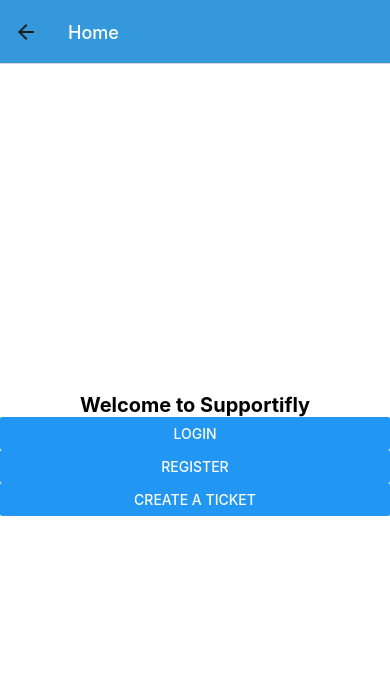
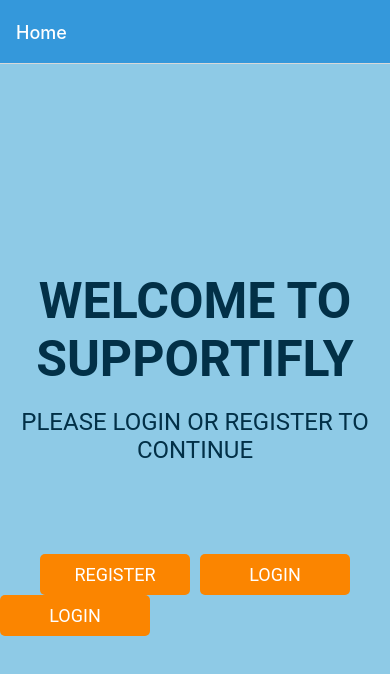
Before and after one commit to diegovelasquezweb/Shoppi-App, a React Native app: screen /mainScreen in a window 390 px wide. Shown: the top 674 px of the page. Built offline with nearby package versions, Linux system fonts and the light colour scheme; no server answers; the database is empty.

Commit message:
add styles

```diff
--- a/components/Search.jsx
+++ b/components/Search.jsx
@@ -1,5 +1,6 @@
 import React, { useState } from "react";
-import { TextInput, View } from "react-native";
+import { TextInput, View, Text } from "react-native";
+import { styles } from "../styles/styles";
 
 const Search = ({ onSearchChange }) => {
   const [searchTerm, setSearchTerm] = useState("");
@@ -10,9 +11,11 @@ const Search = ({ onSearchChange }) => {
   };
 
   return (
-    <View>
+    <View  style={styles.search}>
+      <Text style={styles.header}>Product List</Text>
       <TextInput
-        placeholder="Buscar productos..."
+       style={styles.input}
+        placeholder="Search Products"
         value={searchTerm}
         onChangeText={handleSearchChange}
       />
--- a/components/TicketForm.jsx
+++ b/components/TicketForm.jsx
@@ -69,7 +69,7 @@ const TicketForm = ({ route, navigation }) => {
       });
       console.log('Ticket created with ID: ', docRef.id);
       ToastAndroid.show('Ticket added', ToastAndroid.SHORT);
-      navigation.navigate("TicketsListScreen");
+      navigation.replace("TicketsListScreen");
     } catch (e) {
       console.error('Error adding document: ', e);
     }
--- a/navigation/AppNavigator.jsx
+++ b/navigation/AppNavigator.jsx
@@ -18,7 +18,7 @@ const AppNavigator = () => {
     <SafeAreaView style={{ flex: 1 }}>
       <StatusBar barStyle="dark-content" backgroundColor="#fff" />
       <NavigationContainer>
-        <Stack.Navigator initialRouteName="TicketsListScreen">
+        <Stack.Navigator initialRouteName="Main Screen">
           <Stack.Screen
             name="mainScreen"
             component={MainScreen}
@@ -66,7 +66,7 @@ const AppNavigator = () => {
           <Stack.Screen
             name="ProductListScreen"
             component={ProductListScreen}
-            options={({ route }) => ({ title: 'Test' })}
+            options={({ route }) => ({ title: 'Products List' })}
           />
           <Stack.Screen
             name="CreateTicketScreen"
--- a/package.json
+++ b/package.json
@@ -9,6 +9,7 @@
     "web": "expo start --web"
   },
   "dependencies": {
+    "@expo-google-fonts/roboto": "^0.2.3",
     "@expo/webpack-config": "^19.0.0",
     "@react-native-async-storage/async-storage": "^1.21.0",
     "@react-native-community/datetimepicker": "7.2.0",
@@ -16,7 +17,9 @@
     "@react-navigation/native": "^6.1.9",
     "@react-navigation/stack": "^6.3.20",
     "expo": "^49.0.0",
+    "expo-app-loading": "^2.1.1",
     "expo-av": "~13.4.1",
+    "expo-font": "^11.6.0",
     "expo-image-picker": "~14.3.2",
     "expo-location": "~16.1.0",
     "expo-sqlite": "~11.3.3",
@@ -33,7 +36,8 @@
     "react-native-render-html": "^6.3.4",
     "react-native-safe-area-context": "^4.7.3",
     "react-native-screens": "^3.27.0",
-    "react-native-web": "~0.19.6"
+    "react-native-web": "~0.19.6",
+    "expo-splash-screen": "~0.20.5"
   },
   "devDependencies": {
     "@babel/core": "^7.20.0",
--- a/screens/LoginScreen.jsx
+++ b/screens/LoginScreen.jsx
@@ -7,6 +7,7 @@ import {
   Alert,
   ScrollView,
   KeyboardAvoidingView,
+  TouchableOpacity,
 } from "react-native";
 import { auth } from "../firebaseConfig";
 import { signInWithEmailAndPassword } from "firebase/auth";
@@ -50,8 +51,7 @@ function LoginScreen({ navigation }) {
   return (
     <KeyboardAvoidingView style={styles.container} behavior="padding" enabled>
       <ScrollView contentContainerStyle={styles.scrollContainer}>
-        <Text style={styles.title}>Diego Velasquez - Lab 5</Text>
-        <Text style={styles.subtitle}>Login</Text>
+        <Text style={styles.title}>Login</Text>
         <Text style={styles.label}>Email:</Text>
         <TextInput
           style={styles.input}
@@ -74,12 +74,13 @@ function LoginScreen({ navigation }) {
           autoCapitalize="none"
           keyboardType="default"
         />
-        <View style={styles.buttonContainer}>
-          <Button
-            title="Register"
-            onPress={() => navigation.navigate("Register")}
-          />
-          <Button title="Login" onPress={handleLogin} />
+        <View style={styles.buttonsContainer}>
+          <TouchableOpacity style={styles.button} onPress={() => navigation.navigate("RegisterScreen")}>
+            <Text style={styles.buttonText}>Register</Text>
+          </TouchableOpacity>
+          <TouchableOpacity style={styles.button} onPress={handleLogin}>
+            <Text style={styles.buttonText}>Login</Text>
+          </TouchableOpacity>
         </View>
       </ScrollView>
     </KeyboardAvoidingView>
--- a/screens/MainScreen.jsx
+++ b/screens/MainScreen.jsx
@@ -1,28 +1,26 @@
 import React from "react";
-import { SafeAreaView, StatusBar, View, Button, Text } from "react-native";
+import { SafeAreaView, StatusBar, View, Text, TouchableOpacity } from "react-native";
 import { styles } from "../styles/styles";
 
 const MainScreen = ({ navigation }) => {
   return (
-    <SafeAreaView style={styles.container}>
+    <SafeAreaView style={styles.containerLanding}>
       <StatusBar barStyle="dark-content" backgroundColor="#fff" />
-      <View>
-        <Text style={styles.brand}>Welcome to Supportifly</Text>
+      <View style={styles.brand}>
+        <Text style={styles.logo}>Welcome to Supportifly</Text>
+        <Text style={styles.header}>Please login or register to continue</Text>
       </View>
-      <View>
-        <Button
-          title="Login"
-          onPress={() => navigation.navigate("LoginScreen")}
-        />
-        <Button
-          title="Register"
-          onPress={() => navigation.navigate("RegisterScreen")}
-        />
-        <Button
-          title="Create a Ticket"
-          onPress={() => navigation.navigate("ProductListScreen")}
-        />
+      <View style={styles.buttonsContainer}>
+        <TouchableOpacity style={styles.button} onPress={() => navigation.navigate("RegisterScreen")}>
+          <Text style={styles.buttonText}>Register</Text>
+        </TouchableOpacity>
+        <TouchableOpacity style={styles.button} onPress={() => navigation.navigate("LoginScreen")}>
+          <Text style={styles.buttonText}>Login</Text>
+        </TouchableOpacity>
       </View>
+      <TouchableOpacity style={styles.button} onPress={() => navigation.navigate("ProductListScreen")}>
+        <Text style={styles.buttonText}>Login</Text>
+      </TouchableOpacity>
     </SafeAreaView>
   );
 };
--- a/screens/ProductListScreen.jsx
+++ b/screens/ProductListScreen.jsx
@@ -1,54 +1,17 @@
-import React, { useState, useEffect } from "react";
-import { SafeAreaView, StatusBar, View, Text } from "react-native";
+import React, { useState } from "react";
+import { SafeAreaView, StatusBar } from "react-native";
 import ProductList from "../components/ProductList";
 import Search from "../components/Search";
-import UserBar from "../components/UserBar";
 import { styles } from "../styles/styles";
-import { auth } from "../firebaseConfig";
-import { getFirestore, doc, getDoc } from "firebase/firestore";
 
 const MainScreen = ({ navigation }) => {
   const [searchTerm, setSearchTerm] = useState("");
-  const [userData, setUserData] = useState({
-    firstName: "",
-    lastName: "",
-    email: "",
-  });
-
-  useEffect(() => {
-    const firestore = getFirestore();
-
-    if (auth.currentUser) {
-      const userId = auth.currentUser.uid;
-      const userRef = doc(firestore, "users", userId);
-
-      getDoc(userRef)
-        .then((docSnap) => {
-          if (docSnap.exists()) {
-            const data = docSnap.data();
-            setUserData({
-              firstName: data.firstName,
-              lastName: data.lastName,
-              email: data.email,
-            });
-          } else {
-            console.log("User data not found.");
-          }
-        })
-        .catch((error) => {
-          console.error("Error getting user data:", error);
-        });
-    }
-  }, []);
 
   return (
-    <SafeAreaView style={styles.container}>
+    <SafeAreaView style={styles.containerStart}>
       <StatusBar barStyle="dark-content" backgroundColor="#fff" />
-      <View>
-        <UserBar userData={userData} />
-        <Search onSearchChange={setSearchTerm} />
-        <ProductList searchTerm={searchTerm} navigation={navigation}/>
-      </View>
+      <Search onSearchChange={setSearchTerm} />
+      <ProductList searchTerm={searchTerm} navigation={navigation} />
     </SafeAreaView>
   );
 };
--- a/screens/RegisterScreen.jsx
+++ b/screens/RegisterScreen.jsx
@@ -7,6 +7,7 @@ import {
   ScrollView,
   KeyboardAvoidingView,
   Alert,
+  TouchableOpacity,
 } from "react-native";
 import { createUserWithEmailAndPassword } from "firebase/auth";
 import { auth, firestore } from "../firebaseConfig";
@@ -66,7 +67,7 @@ function RegisterScreen({ navigation }) {
   };
 
   const handleCancel = () => {
-    navigation.navigate("Login");
+    navigation.navigate("LoginScreen");
   };
 
   return (
@@ -108,9 +109,13 @@ function RegisterScreen({ navigation }) {
           autoCapitalize="none"
           keyboardType="default"
         />
-        <View style={styles.buttonContainer}>
-          <Button title="Cancel" onPress={handleCancel} />
-          <Button title="Register" onPress={handleRegister} />
+        <View style={styles.buttonsContainer}>
+          <TouchableOpacity style={styles.button} onPress={handleCancel}>
+            <Text style={styles.buttonText}>Cancel</Text>
+          </TouchableOpacity>
+          <TouchableOpacity style={styles.button} onPress={handleRegister}>
+            <Text style={styles.buttonText}>Register</Text>
+          </TouchableOpacity>
         </View>
       </ScrollView>
     </KeyboardAvoidingView>
--- a/styles/styles.jsx
+++ b/styles/styles.jsx
@@ -4,32 +4,124 @@ export const colors = {
   white: '#fff',
   black: '#000',
   grey: '#ccc',
-  // add more colors as needed
+  blue: '#023047',
+  orange: '#fb8500',
+  cyan: '#8ecae6',
 };
 
 export const styles = StyleSheet.create({
   container: {
     flex: 1,
+    padding: 20,
+    backgroundColor: colors.cyan,
+    justifyContent: 'center',
+  },
+  containerStart: {
+    flex: 1,
+    padding: 20,
+    backgroundColor: colors.cyan
+  },
+  containerLanding: {
+    flex: 1,
     backgroundColor: colors.white,
     justifyContent: 'center',
+    padding: 20,
+    backgroundColor: colors.cyan
+  },
+  logo: {
+    fontSize: 50,
+    fontWeight: 'bold',
+    textAlign: 'center',
+    color: colors.blue,
+    marginBottom: 20,
+    textTransform: 'uppercase',
+    fontFamily: 'Roboto'
   },
   header: {
-    fontSize: 20,
-    color: colors.black, // example usage
+    fontSize: 24,
+    color: colors.blue,
+    textAlign: 'center',
+    fontFamily: 'Roboto',
+    marginBottom: 20,
+    textTransform: 'uppercase',
   },
   brand: {
-    fontSize: 20,
+    marginBottom: 50,
+  },
+
+  buttonsContainer: {
+    marginTop: 20,
+    flexDirection: 'row',
+    gap: 10,
+    justifyContent: 'center',
+  },
+  button: {
+    backgroundColor: colors.orange,
+    padding: 10,
+    borderRadius: 5,
+    width: 150,
+    textAlign: 'center',
+  },
+  buttonText: {
+    color: colors.white,
+    textAlign: 'center',
+    fontFamily: 'Roboto',
+    textTransform: 'uppercase',
+    fontSize: 18,
+  },
+  // Styles for LoginScreen
+  scrollContainer: {
+    flexGrow: 1,
+    justifyContent: 'center',
+  },
+  title: {
+    fontSize: 24,
     fontWeight: 'bold',
     textAlign: 'center',
-    color: colors.black, // example usage
+    marginBottom: 40,
+    textTransform: 'uppercase',
+    color: colors.blue,
+  },
+  subtitle: {
+    fontSize: 20,
+    textAlign: 'center',
+    marginBottom: 20,
+  },
+  label: {
+    fontSize: 16,
+    marginBottom: 20,
+    textTransform: 'uppercase',
+  },
+  input: {
+    borderWidth: 1,
+    borderColor: colors.orange,
+    paddingHorizontal: 10,
+    paddingVertical: 10,
+    borderRadius: 5,
+    marginBottom: 15,
   },
   productItem: {
-    padding: 10,
+    flexDirection: 'row',
+    marginBottom: 10,
     borderBottomWidth: 1,
-    borderBottomColor: colors.grey, // example usage
+    borderBottomColor: colors.blue,
+    paddingBottom: 20,
+    paddingTop: 10,
   },
-  customText: {
+  productImage: {
+    width: 100,
+    height: 100,
+  },
+  productDetails: {
+    flex: 1,
+    marginLeft: 10,
+  },
+  productTitle: {
+    fontSize: 18,
     fontWeight: 'bold',
-    color: colors.black, // example usage
+  },
+  productPrice: {
+    fontSize: 16,
+    paddingVertical: 5,
   },
 });
```
Also changed, not shown: components/ProductList.jsx (+10 -15 lines), 1 other file (tests, documents, lock files or other folders).
